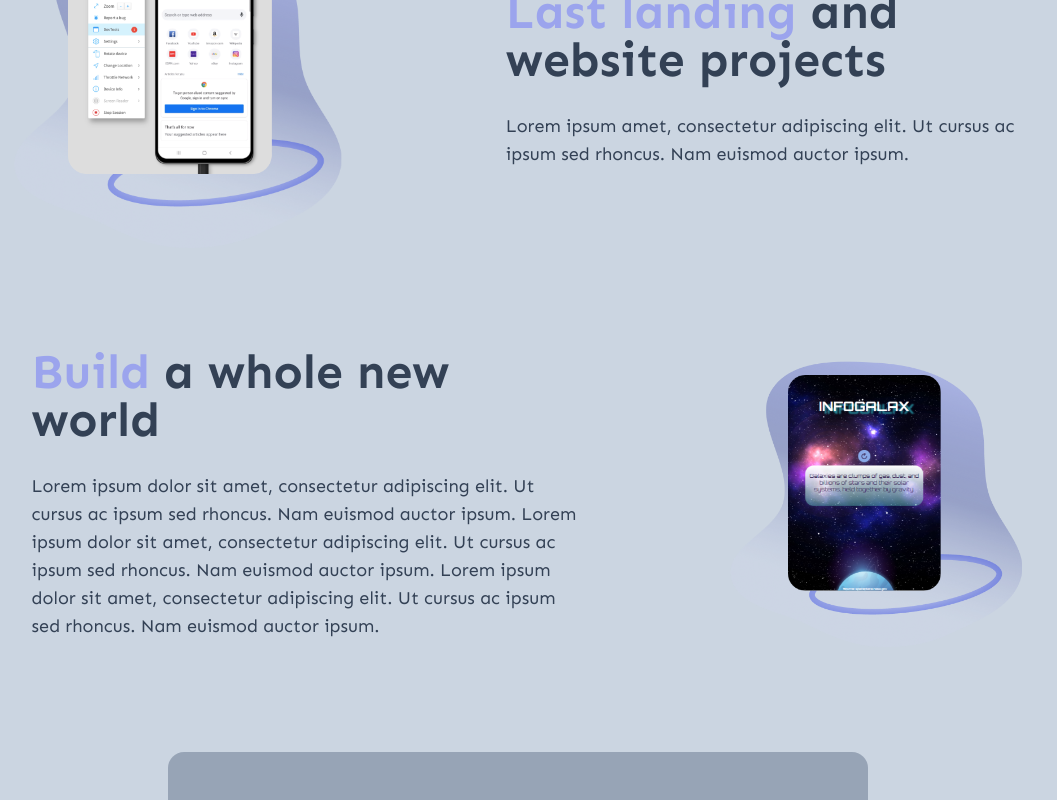
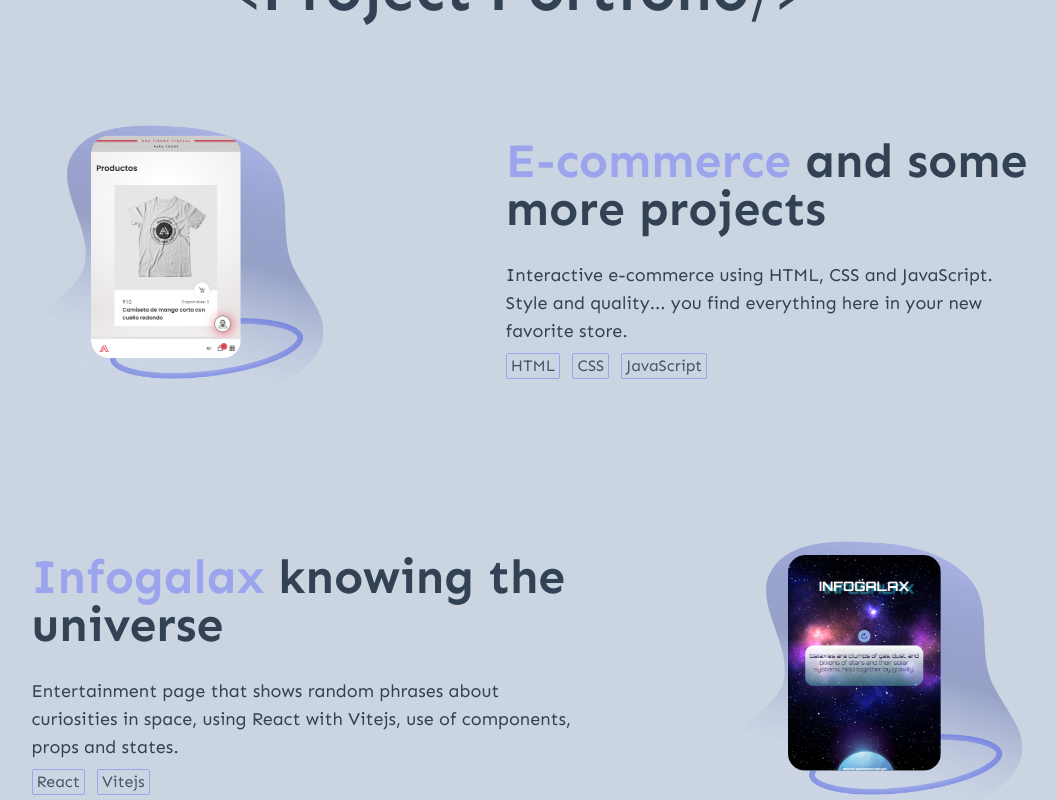
Before and after one commit to carlos-santos-tadeo/Portafolio, a React (Vite) app: page / in a window 1280 px wide. Shown: the part 1900-2700 px from the top of the page, without its empty margins (122-1179 px from the left). Built offline with nearby package versions, Linux system fonts and the light colour scheme.

Commit message:
progress in projects

```diff
--- a/src/components/Project.jsx
+++ b/src/components/Project.jsx
@@ -2,27 +2,41 @@ import React from 'react'
 
 const Project = () => {
     return (
-        <main id='project' className='md:pt-14'>
+        <main id='project' className='md:pt-14 pt-2'>
+            {/* <h1 className='text-center text-slate-700 font-bold text-3xl sm:text-6xl pt-24 mb-10'>Project Portfolio</h1> */}
+
+            <span className='text-slate-700 hover:text-violet-600 hover:font-bold hover:gap-2 sm:hover:gap-5 mt-20 mb-10 flex items-center justify-center text-2xl md:text-6xl'>{"<"}
+                <h1 className='text-center text-slate-700 font-bold text-[30px] md:text-6xl '>Project Portfolio</h1>{"/>"}
+            </span>
+
             <section className='mx-auto sm:items-center sm:gap-12 sm:flex-row-reverse flex flex-col gap-5 px-3 py-[20px] sm:max-w-[1280px] sm:px-8 '>
                 <div className='ml-3 mb-5 sm:max-w-[45%] sm:mr-[6%]'>
-                    <h3 className='text-Violet1 font-bold text-3xl lg:text-5xl mb-7'>Last landing <span className='text-slate-700'>and website projects</span></h3>
-                    <span className='md:text-lg text-slate-700'>Lorem ipsum amet, consectetur adipiscing elit. Ut cursus ac ipsum sed rhoncus. Nam euismod auctor ipsum.</span>
+                    <h3 className='text-Violet1 font-bold text-3xl lg:text-5xl mb-7'>E-commerce <span className='text-slate-700'>and some more projects</span></h3>
+                    <span className='md:text-lg text-slate-700'>Interactive e-commerce using HTML, CSS and JavaScript. {<br />} Style and quality... you find everything here in your new favorite store.</span>
+                    <div className='flex gap-3 text-slate-600 pt-2'>
+                        <span className='border-[1px] rounded-sm border-Violet1 px-1 hover:text-violet-600 hover:border-slate-700'>HTML</span>
+                        <span className='border-[1px] rounded-sm border-Violet1 px-1 hover:text-violet-600 hover:border-slate-700'>CSS</span>
+                        <span className='border-[1px] rounded-sm border-Violet1 px-1 hover:text-violet-600 hover:border-slate-700'>JavaScript</span>
+                    </div>
                 </div>
                 <div className='my-7 max-w-[500px] mx-auto'>
-                    <img className=' max-h-[320px]' src="/images/project.png" alt="" />
+                    <img className=' max-h-[320px]' src="/images/e-commerce.png" alt="" />
                 </div>
             </section>
 
             <section className='mx-auto sm:items-center sm:gap-12 sm:flex-row flex flex-col gap-5 px-3 py-[20px] sm:max-w-[1280px] sm:px-8 '>
                 <div className='ml-3 sm:ml-[10%] mb-5 sm:max-w-[45%]'>
-                    <h3 className='text-Violet1 font-bold text-3xl lg:text-5xl mb-7'>Build <span className='text-slate-700'> a whole new world</span></h3>
-                    <span className='md:text-lg text-slate-700'>Lorem ipsum dolor sit amet, consectetur adipiscing elit. Ut cursus ac ipsum sed rhoncus. Nam euismod auctor ipsum.
-                        Lorem ipsum dolor sit amet, consectetur adipiscing elit. Ut cursus ac ipsum sed rhoncus. Nam euismod auctor ipsum.
-                        Lorem ipsum dolor sit amet, consectetur adipiscing elit. Ut cursus ac ipsum sed rhoncus. Nam euismod auctor ipsum.</span>
+                    <h3 className='text-Violet1 font-bold text-3xl lg:text-5xl mb-7'>Infogalax<span className='text-slate-700'> knowing the universe</span></h3>
+                    <span className='md:text-lg text-slate-700'>Entertainment page that shows random phrases about curiosities in space, using React with Vitejs, use of components, props and states.</span>
+                    <div className='flex gap-3 text-slate-600 pt-2'>
+                        <span className='border-[1px] rounded-sm border-Violet1 px-1 hover:text-violet-600 hover:border-slate-700'>React</span>
+                        <span className='border-[1px] rounded-sm border-Violet1 px-1 hover:text-violet-600 hover:border-slate-700'>Vitejs</span>
+                    </div>
                 </div>
                 <div className='my-7 max-w-[500px] mx-auto'>
                     <img className=' max-h-[320px]' src="/images/infoGalax.png" alt="" />
                 </div>
+
             </section>
 
 
```
